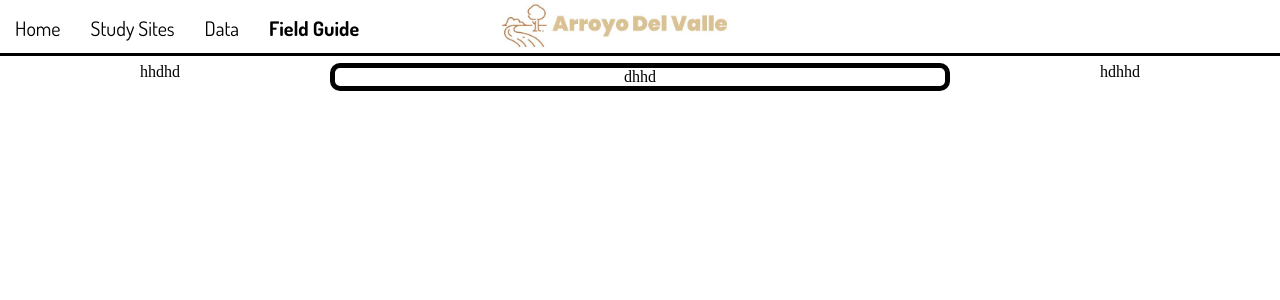
After one commit to subatuba21/Creek, a PHP site: page /fieldguide.php in a window 1280 px wide. The commit adds this page. Shown: the top 300 px of the page. Run offline with PHP 8.4, Linux system fonts and the light colour scheme.

Commit message:
Changing main layout and starting field guide. Data layout complete. Need to put in files for data

```diff
--- a/creek.css
+++ b/creek.css
@@ -118,10 +118,11 @@ h1 {
 }
 
 #maintext {
-  margin: 30px;
+  margin: 0px;
   text-align: center;
   font-family: 'Dosis', sans-serif;
   font-size: 20pt;
+  background-color:  	#90EE90;
   }
 
 h2 {
@@ -205,7 +206,7 @@ h2 {
   margin: 30px;
   text-align: center;
   font-family: 'Dosis', sans-serif;
-  font-size: 19pt;
+  font-size: 25pt;
 }
 
 #navbar-bottom {
@@ -233,6 +234,10 @@ h2 {
   margin: 10px;
 }
 
+#siteheader {
+  font-size: 30pt;
+}
+
 #placeholderb {
   min-width: 1px;
 }
@@ -245,7 +250,7 @@ h2 {
 
 #displayarea {
   grid-area: 1/2/6/4;
-
+  background-color: white;
   border: 1px solid black;
   border-radius: 10px;
   margin: 10px;
@@ -274,8 +279,71 @@ h2 {
   align-items: center;
   font-size: 18pt;
   font-family: 'Dosis', sans-serif;
+  box-shadow: 0px 9px black;
+}
+
+.button:active {
+  box-shadow: 0 5px black;
+  transform: translateY(4px);
+}
+
+.button:hover {
+
+}
+
+#displaytitle {
+  background-color: white;
 }
 
 #displayword {
   margin: 30px;
+  margin-top: 0px;
 }
+
+#displaymedia {
+  max-width: 100%;
+  background-color: white;
+  margin-top: 0px;
+  display: grid;
+  grid-template-columns: repeat(2, 1fr);
+  grid-template-rows: auto;
+  grid-auto-flow: row dense;
+  grid-auto-columns: 1fr;
+  margin-bottom: 10px;
+  overflow-x: hidden;
+
+}
+
+.displayitem{
+  text-align: center;
+  margin: 10px;
+  max-width: 100%;
+}
+
+.displayitem iframe{
+  width: 100%;
+}
+
+.displayitem img{
+  width: 100%;
+}
+
+#fieldgrid {
+  display: grid;
+  grid-template-columns:1fr 2fr 1fr;
+  grid-template-rows: auto;
+  width: 100%;
+}
+
+.fieldbuttons {
+  text-align: center;
+  margin: 10px;
+
+}
+
+#fielddisplay {
+  text-align: center;
+  margin: 10px;
+  border: 5px solid black;
+  border-radius: 10px;
+}
--- /dev/null
+++ b/fieldguide.php
@@ -0,0 +1,28 @@
+<!DOCTYPE html>
+<html lang="en" dir="ltr">
+<head>
+  <meta charset="utf-8">
+  <meta name="viewport" content="width=device-width, initial-scale=1"> <!-- suitable for mobile devices-->
+  <title>Study Sites</title>
+  <link rel="stylesheet" href="creek.css">
+  <link href="https://fonts.googleapis.com/css?family=Dosis:200,300,400,500,600,700,800" rel="stylesheet">
+</head>
+<body>
+  <?php
+  session_start();
+  $_SESSION['page']="field-guide";
+  include 'navbar.php';
+  ?>
+  <div id='fieldgrid'>
+    <div class="fieldbuttons">
+      hhdhd
+    </div>
+    <div id="fielddisplay">
+      dhhd
+    </div>
+    <div class="fieldbuttons">
+      hdhhd
+    </div>
+  </div>
+</body>
+</html>
--- a/navbar.php
+++ b/navbar.php
@@ -13,7 +13,7 @@
           <a href='data.php'>Data</a>
         </div>
         <div class='navbar-item' id='field-guide'>
-          <a href='#'>Field Guide</a>
+          <a href='fieldguide.php'>Field Guide</a>
         </div>
         </div>
       <div id='logo'> <!--logo-->
```
Also changed, not shown: data.php (+17 -1 lines), data/conductivity/conductivity.html (added, +41 -0 lines), data/dataprint.php (added, +8 -0 lines), index.php (+0 -13 lines), js/data.js (+12 -0 lines), data/conductivity/conduct2.jpg (added).
